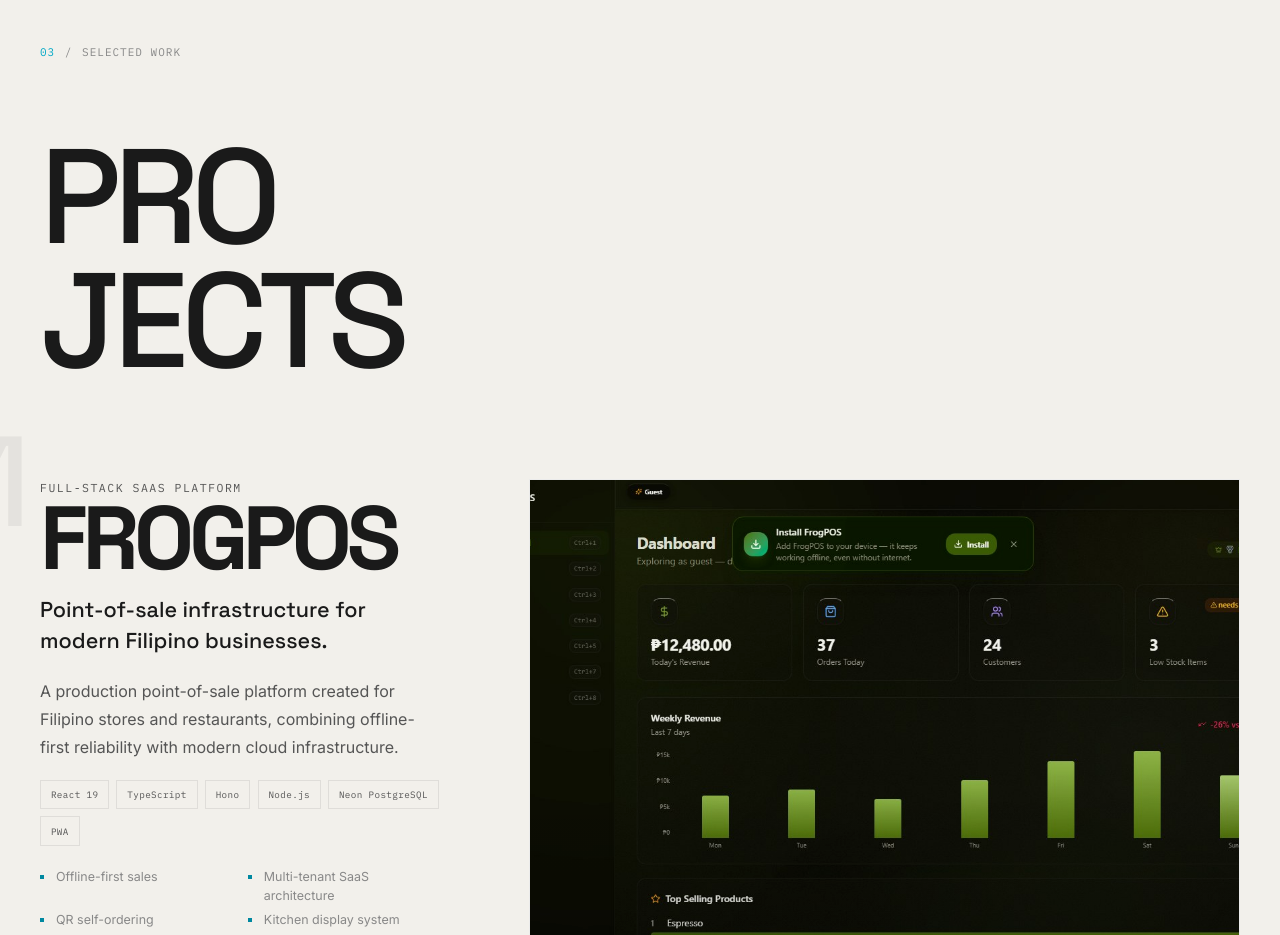
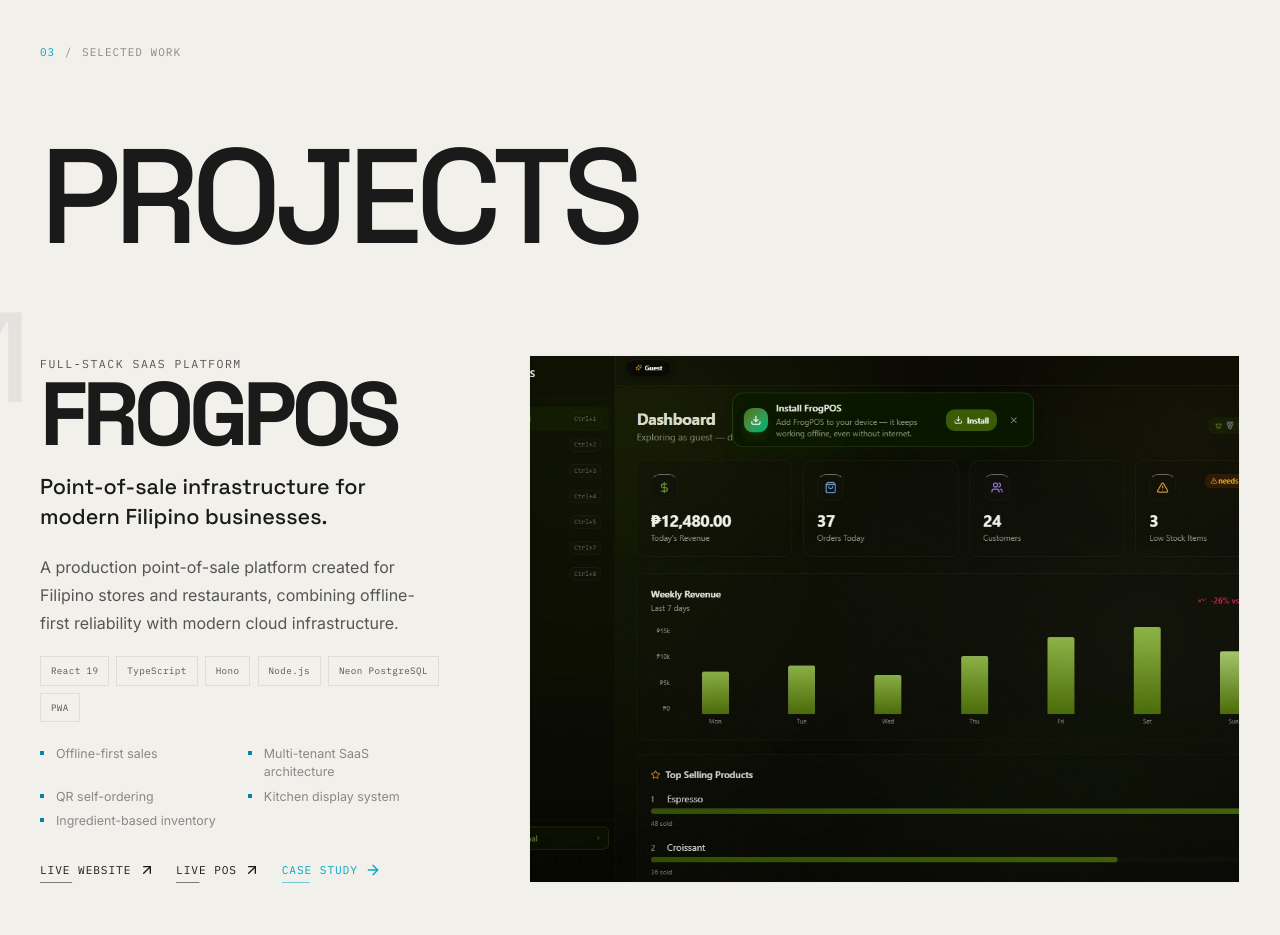
Before and after one commit to frogrest/Portfolio-Rework, a React (Vite) app: page / in a window 1280 px wide. Shown: the part 3040-3975 px from the top of the page. Built offline with nearby package versions, Linux system fonts and the light colour scheme.

Commit message:
Show projects heading on a single line

```diff
--- a/src/sections/Work.tsx
+++ b/src/sections/Work.tsx
@@ -10,7 +10,7 @@
     <section id="work" className="section work-section" aria-labelledby="work-title">
       <div className="shell work-heading">
         <SectionLabel number="03" label="SELECTED WORK" />
-        <h2 id="work-title" className="display-heading display-heading--work">PRO<br />JECTS</h2>
+        <h2 id="work-title" className="display-heading display-heading--work">PROJECTS</h2>
       </div>
       <div className="shell projects-stack">
         {projects.map((project, index) => (
```
